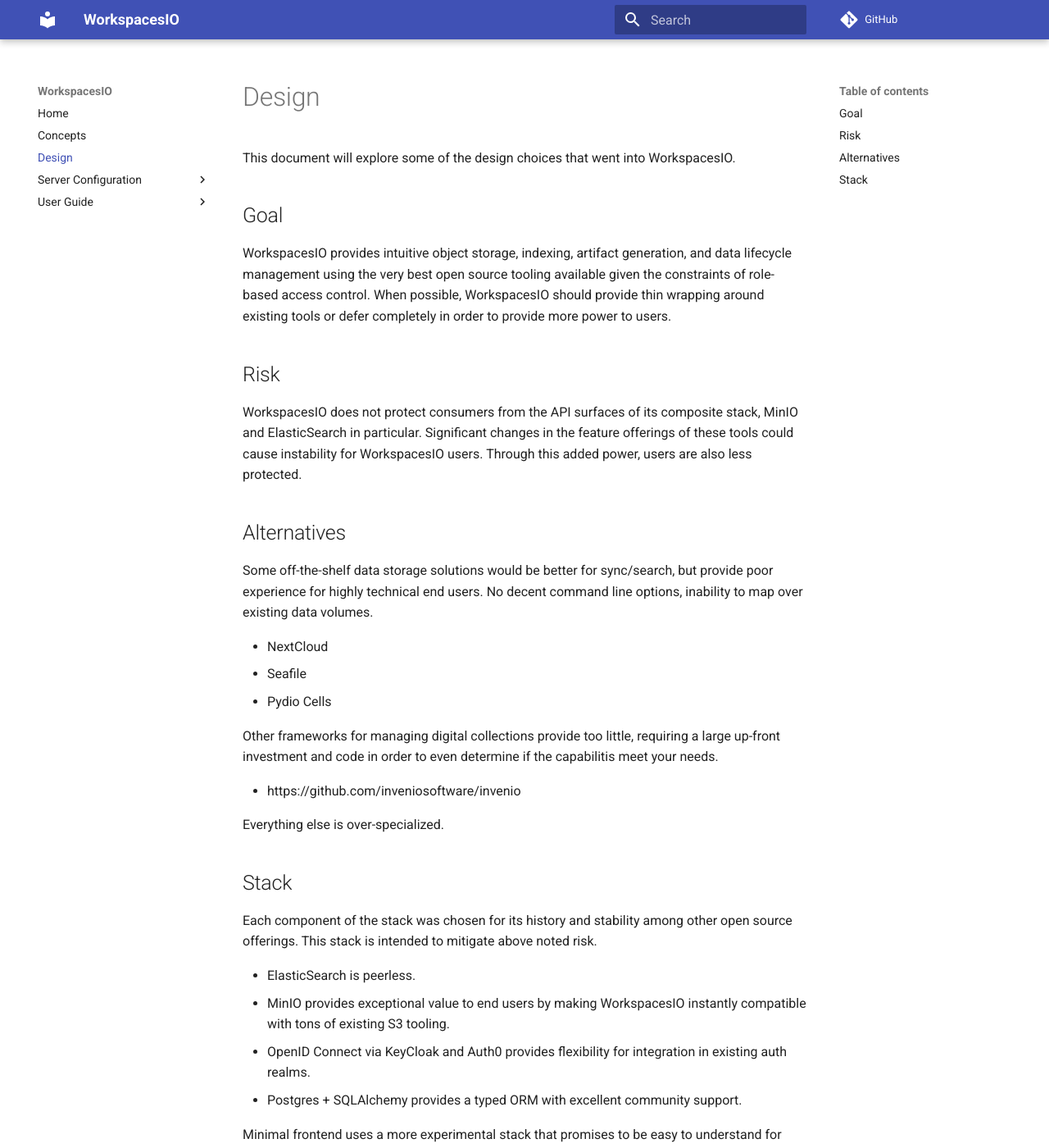
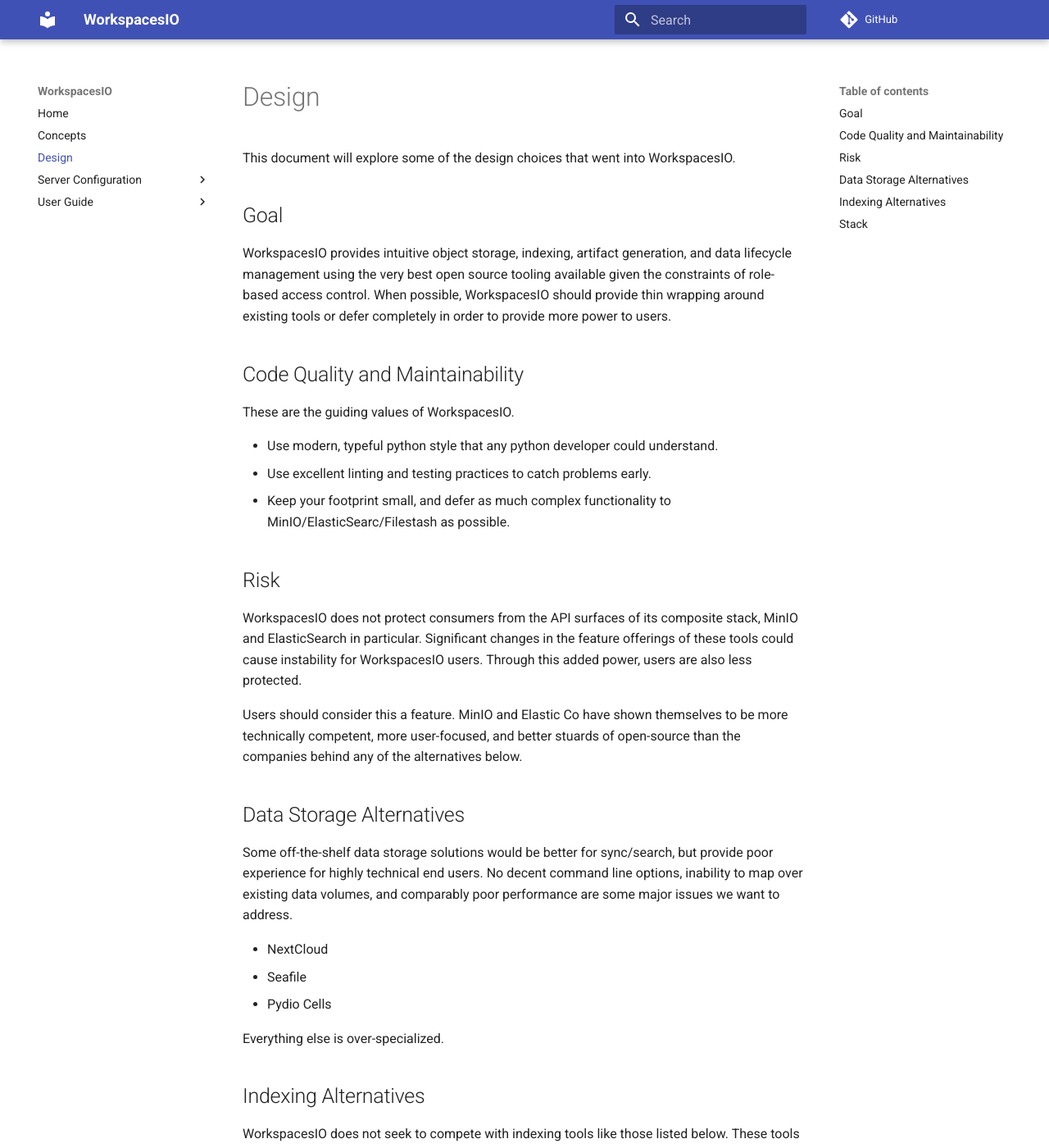
Before and after one commit to subdavis/workspaces-io, an MkDocs documentation site: the page built from docs/design.md, in a window 1280 px wide and 1400 px high. Shown: the whole window at 82% size. Built offline with MkDocs 1.6.1 and Material for MkDocs 9.7.7, drawn with Linux system fonts in a browser that asks for light colours; comment, search, counter and statistics services are not loaded; some of the changed text lies outside the part shown.

Commit message:
Specify purpose

```diff
--- a/docs/design.md
+++ b/docs/design.md
@@ -6,23 +6,39 @@
 
 WorkspacesIO provides intuitive object storage, indexing, artifact generation, and data lifecycle management using the very best open source tooling available given the constraints of role-based access control.  When possible, WorkspacesIO should provide thin wrapping around existing tools or defer completely in order to provide more power to users.
 
+## Code Quality and Maintainability
+
+These are the guiding values of WorkspacesIO.
+
+* Use modern, typeful python style that any python developer could understand.
+* Use excellent linting and testing practices to catch problems early.
+* Keep your footprint small, and defer as much complex functionality to MinIO/ElasticSearc/Filestash as possible.
+
 ## Risk
 
 WorkspacesIO does not protect consumers from the API surfaces of its composite stack, MinIO and ElasticSearch in particular.  Significant changes in the feature offerings of these tools could cause instability for  WorkspacesIO users.  Through this added power, users are also less protected.
 
-## Alternatives
+Users should consider this a feature.  MinIO and Elastic Co have shown themselves to be more technically competent, more user-focused, and better stuards of open-source than the companies behind any of the alternatives below.
 
-Some off-the-shelf data storage solutions would be better for sync/search, but provide poor experience for highly technical end users.  No decent command line options, inability to map over existing data volumes.
+## Data Storage Alternatives
+
+Some off-the-shelf data storage solutions would be better for sync/search, but provide poor experience for highly technical end users.  No decent command line options, inability to map over existing data volumes, and comparably poor performance are some major issues we want to address.
 
 * NextCloud
 * Seafile
 * Pydio Cells
 
-Other frameworks for managing digital collections provide too little, requiring a large up-front investment and code in order to even determine if the capabilitis meet your needs.
+Everything else is over-specialized.
 
-* https://github.com/inveniosoftware/invenio
+## Indexing Alternatives
 
-Everything else is over-specialized.
+WorkspacesIO does not seek to compete with indexing tools like those listed below. These tools are great at indexing documents, but they are **destructive**.  They insist on owning the documents they index rather than mapping over existing file structures, making them unsuitable for many users.  Only Mayan provides access control.
+
+* [Mayan EDMS](https://docs.mayan-edms.com/)
+* [Paperless](https://github.com/the-paperless-project/paperless)
+* [Lodestone](https://github.com/LodestoneHQ/lodestone)
+
+WorkspacesIO will provide some degree of full text search, hopefully comparable to what seafile provides, but it is not an EDMS.
 
 ## Stack
 
```
